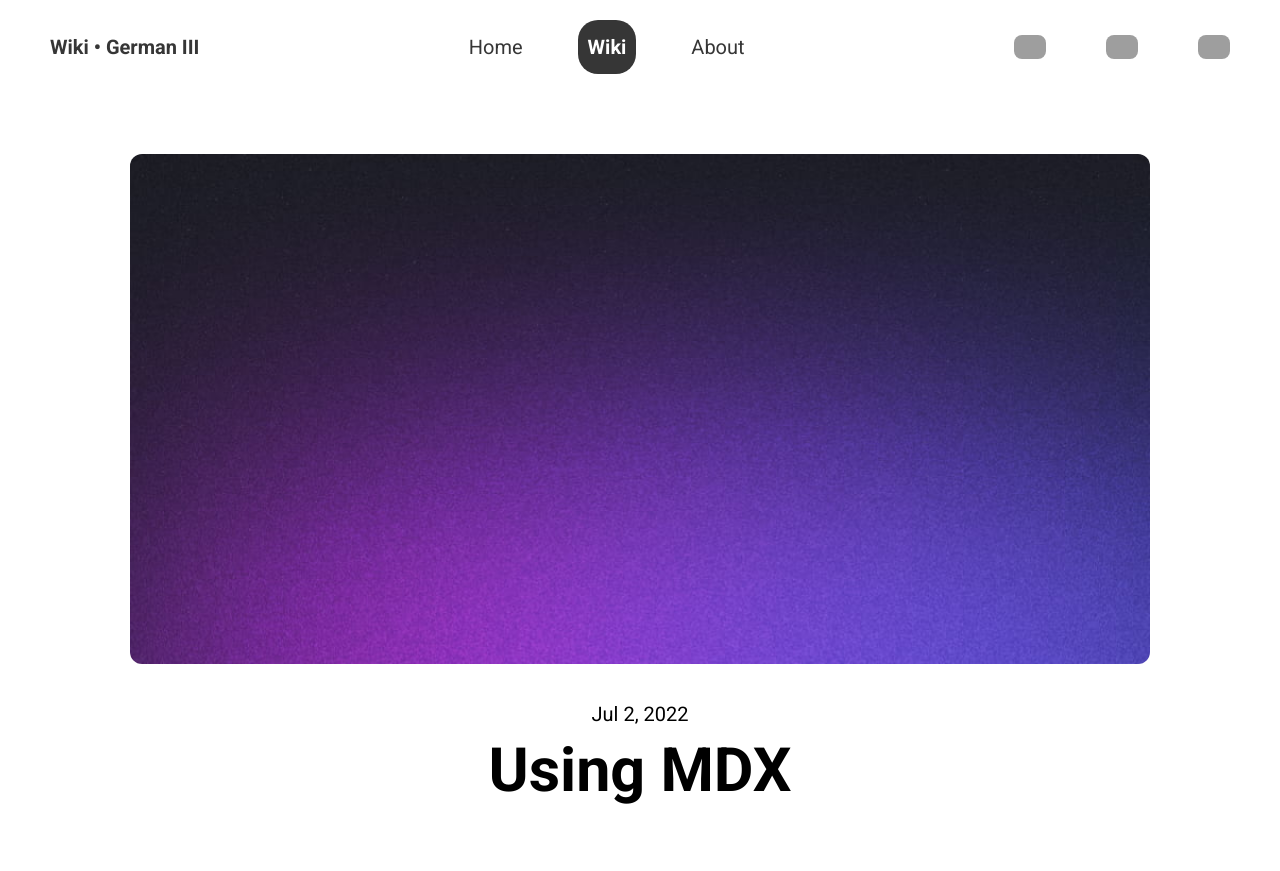
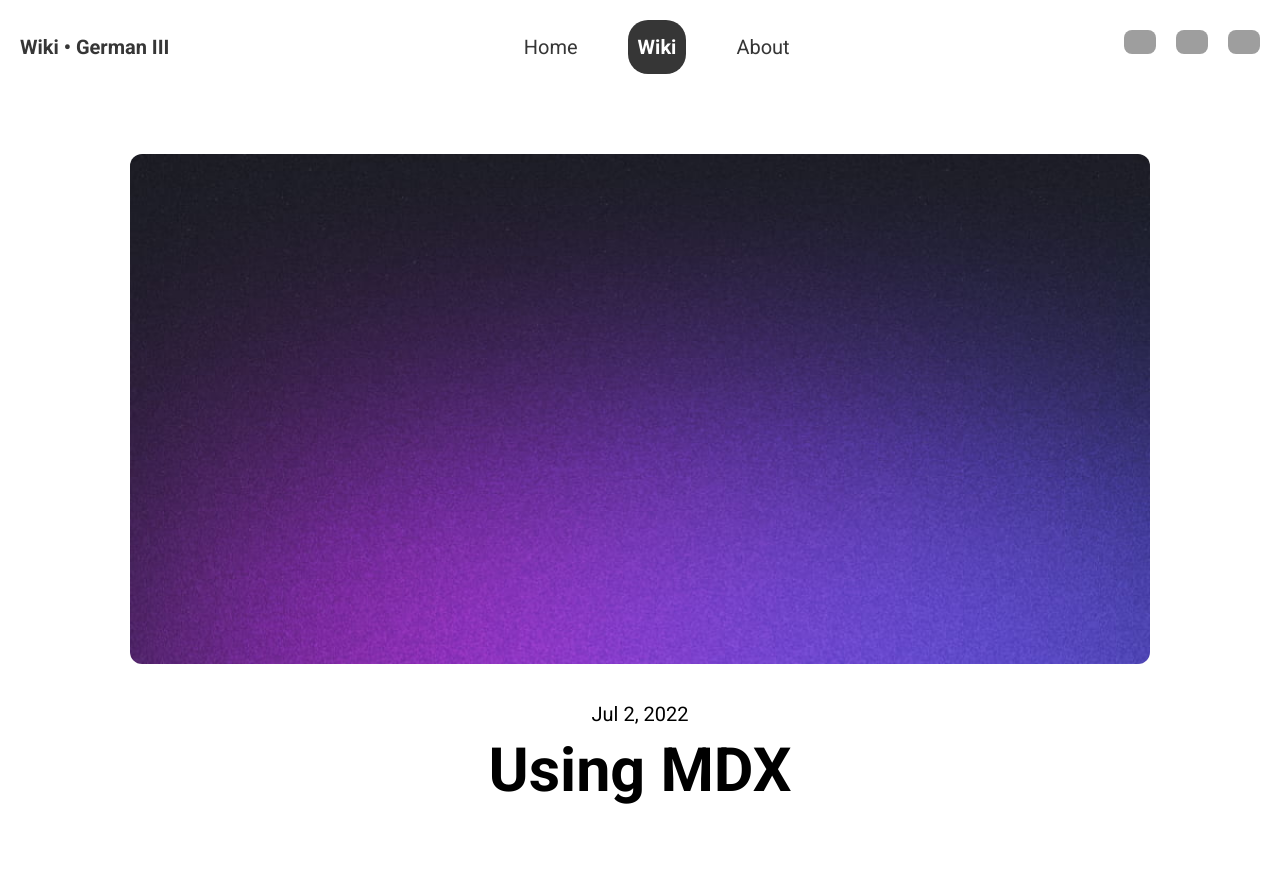
Before and after one commit to germaniii-com/blog.germaniii.com, an Astro site: page /blog/using-mdx in a window 1280 px wide. Shown: the top 871 px of the page. Built offline with nearby package versions, Linux system fonts and the light colour scheme; Astro itself is replaced by a stand-in of ours; grey boxes are pictures that could not be loaded.

Commit message:
[Refactor] organization of styles and css

```diff
--- a/src/components/BaseHead.astro
+++ b/src/components/BaseHead/index.astro
@@ -1,7 +1,7 @@
 ---
 // Import the global.css file here so that it is included on
 // all pages through the use of the <BaseHead /> component.
-import '../styles/global.css';
+import '../../styles/global.css';
 
 interface Props {
 	title: string;
--- /dev/null
+++ b/src/components/Footer/index.css
@@ -0,0 +1,22 @@
+footer {
+	padding: 2em 1em 6em 1em;
+	background: linear-gradient(var(--gray-gradient)) no-repeat;
+	color: rgb(var(--gray));
+	text-align: center;
+
+	.social-links {
+		display: flex;
+		justify-content: center;
+		gap: 1em;
+		margin-top: 1em;
+	}
+
+	.social-links a {
+		text-decoration: none;
+		color: rgb(var(--gray));
+	}
+
+	.social-links a:hover {
+		color: rgb(var(--gray-dark));
+	}
+}
--- a/src/components/Header.astro
+++ /dev/null
@@ -1,79 +0,0 @@
----
-import HeaderLink from './HeaderLink.astro';
-import { SITE_TITLE } from '../consts';
----
-
-<header>
-	<nav>
-		<h2><a href="https://germaniii.com">{SITE_TITLE}</a></h2>
-		<div class="internal-links">
-			<HeaderLink href="/">Home</HeaderLink>
-			<HeaderLink href="/blog">Wiki</HeaderLink>
-			<HeaderLink href="/about">About</HeaderLink>
-		</div>
-		<div class="social-links">
-			<a href="https://www.linkedin.com/in/german-iii-felisarta-648b9420b" target="_blank">
-				<span class="sr-only">Follow Me on LinkedIn</span>
-				<img width="32" height="32" src="icons/linkedin.svg"/>
-			</a>
-			<a href="https://gitlab.com/germaniiifelisarta" target="_blank">
-				<span class="sr-only">My Gitlab repo</span>
-				<img width="32" height="32" src="icons/gitlab.svg"/>
-			</a>
-			<a href="https://github.com/germaniii" target="_blank">
-				<span class="sr-only">My GitHub repo</span>
-				<img width="32" height="32" src="icons/github.svg"/>
-			</a>
-		</div>
-	</nav>
-</header>
-<style>
-	header {
-		margin: 0;
-		padding: 0 1em;
-		background: white;
-		box-shadow: 0 2px 8px rgba(var(--black), 5%);
-	}
-	h2 {
-		margin: 0;
-		font-size: 1em;
-	}
-
-	h2 a,
-	h2 a.active {
-		text-decoration: none;
-	}
-	nav {
-		display: flex;
-		align-items: center;
-		justify-content: space-between;
-	}
-	nav a {
-		margin: 1em;
-		padding: 0.5em;
-		color: var(--black);
-		text-decoration: none;
-		border-radius: 1em;
-	}
-	nav a.active {
-		text-decoration: none;
-		color: white;
-		background: var(--black);
-	}
-	nav a.active:hover {
-		background: var(--black);
-	}
-	nav a:hover {
-		color: white;
-		background: var(--black-hover);
-	}
-	.social-links,
-	.social-links a {
-		display: flex;
-	}
-	@media (max-width: 720px) {
-		.social-links {
-			display: none;
-		}
-	}
-</style>
--- /dev/null
+++ b/src/components/Header/index.astro
@@ -0,0 +1,26 @@
+---
+import HeaderLink from '../HeaderLink/index.astro';
+import { SITE_TITLE, socialLinks } from '../../consts';
+
+import './index.css';
+---
+
+<header>
+	<nav>
+		<a class="site-title" href="https://blog.germaniii.com">{SITE_TITLE}</a>
+		<div class="internal-links">
+			<HeaderLink href="/">Home</HeaderLink>
+			<HeaderLink href="/blog">Wiki</HeaderLink>
+			<HeaderLink href="/about">About</HeaderLink>
+		</div>
+		<div class="social-links">
+			{socialLinks.map(social => (
+			<a href={social.link} target="_blank">
+				<span class="sr-only">{social.description}</span>
+				<img width="32" height="32" src={social.image}/>
+			</a>
+				)
+			)}
+		</div>
+	</nav>
+</header>
--- /dev/null
+++ b/src/components/Header/index.css
@@ -0,0 +1,82 @@
+header {
+	margin: 0;
+	padding: 0 1em;
+	background: white;
+	box-shadow: 0 2px 8px rgba(var(--black), 5%);
+
+	.site-title {
+		display: none;
+		text-decoration: none;
+		font-weight: bolder;
+		font-size: 1em;
+		color: var(--black);
+	}
+
+	.internal-links {
+		display: flex;
+		width: 100%;
+		justify-content: center;
+
+		a {
+			display: inline-block;
+			margin: 1em;
+			padding: 0.5em;
+			color: var(--black);
+			text-decoration: none;
+			border-radius: 1em;
+		}
+
+		a.active {
+			text-decoration: none;
+			color: white;
+			background: var(--black);
+		}
+
+		a.active:hover {
+			background: var(--black);
+		}
+
+		a:hover {
+			color: white;
+			background: var(--black-hover);
+		}
+	}
+
+	.social-links {
+		display: none;
+
+		a {
+			min-width: 32px;
+			min-height: 32px;
+		}
+	}
+}
+
+
+@media only screen and (min-width: 720px) {
+
+	header {
+		.site-title {
+			display: initial;
+			text-wrap: nowrap;
+			margin-right: 1em;
+		}
+
+		nav {
+			display: flex;
+			align-items: center;
+			justify-content: space-between;
+		}
+
+		.social-links {
+			display: flex;
+			gap: 1em;
+			justify-content: end;
+		}
+
+		.internal-links {
+			display: flex;
+			justify-content: center;
+		}
+	}
+}
--- a/src/components/HeaderLink.astro
+++ b/src/components/HeaderLink/index.astro
@@ -1,5 +1,6 @@
 ---
 import type { HTMLAttributes } from 'astro/types';
+import './index.css';
 
 type Props = HTMLAttributes<'a'>;
 
@@ -13,11 +14,3 @@ const isActive = href === pathname || href === '/' + subpath?.[0];
 <a href={href} class:list={[className, { active: isActive }]} {...props}>
 	<slot />
 </a>
-<style>
-	a {
-		display: inline-block;
-	}
-	a.active {
-		font-weight: bolder;
-	}
-</style>
--- /dev/null
+++ b/src/components/HeaderLink/index.css
@@ -0,0 +1,8 @@
+a {
+	display: inline-block;
+	text-align: center;
+}
+
+a.active {
+	font-weight: bolder;
+}
--- a/src/consts.ts
+++ b/src/consts.ts
@@ -1,3 +1,21 @@
 export const SITE_TITLE = "Wiki • German III";
 export const SITE_DESCRIPTION =
   "This is a wiki of German III containing all learnings and experiences for future reference.";
+
+export const socialLinks = [
+  {
+    link: "https://www.linkedin.com/in/german-iii-felisarta-648b9420b",
+    description: "Follow Me on LinkedIn",
+    image: "icons/linkedin.svg",
+  },
+  {
+    link: "https://gitlab.com/germaniiifelisarta",
+    description: "My Gitlab repo",
+    image: "icons/gitlab.svg",
+  },
+  {
+    link: "https://github.com/germaniii",
+    description: "My Github repo",
+    image: "icons/github.svg",
+  },
+];
--- a/src/content/blog/using-mdx.mdx
+++ b/src/content/blog/using-mdx.mdx
@@ -18,7 +18,7 @@ If you have existing content authored in MDX, this integration will hopefully ma
 Here is how you import and use a UI component inside of MDX.
 When you open this page in the browser, you should see the clickable button below.
 
-import HeaderLink from '../../components/HeaderLink.astro';
+import HeaderLink from '../../components/HeaderLink/index.astro';
 
 <HeaderLink href="#" onclick="alert('clicked!')">
 	Embedded component in MDX
--- a/src/layouts/BlogPost.astro
+++ /dev/null
@@ -1,85 +0,0 @@
----
-import type { CollectionEntry } from 'astro:content';
-import BaseHead from '../components/BaseHead.astro';
-import Header from '../components/Header.astro';
-import Footer from '../components/Footer.astro';
-import FormattedDate from '../components/FormattedDate.astro';
-
-type Props = CollectionEntry<'blog'>['data'];
-
-const { title, description, pubDate, updatedDate, heroImage } = Astro.props;
----
-
-<html lang="en">
-	<head>
-		<BaseHead title={title} description={description} />
-		<style>
-			main {
-				width: calc(100% - 2em);
-				max-width: 100%;
-				margin: 0;
-			}
-			.hero-image {
-				width: 100%;
-			}
-			.hero-image img {
-				display: block;
-				margin: 0 auto;
-				border-radius: 12px;
-				box-shadow: var(--box-shadow);
-			}
-			.prose {
-				width: 720px;
-				max-width: calc(100% - 2em);
-				margin: auto;
-				padding: 1em;
-				color: rgb(var(--gray-dark));
-			}
-			.title {
-				margin-bottom: 1em;
-				padding: 1em 0;
-				text-align: center;
-				line-height: 1;
-			}
-			.title h1 {
-				margin: 0 0 0.5em 0;
-			}
-			.date {
-				margin-bottom: 0.5em;
-				color: rgb(var(--gray));
-			}
-			.last-updated-on {
-				font-style: italic;
-			}
-		</style>
-	</head>
-
-	<body>
-		<Header />
-		<main>
-			<article>
-				<div class="hero-image">
-					{heroImage && <img width={1020} height={510} src={heroImage} alt="" />}
-				</div>
-				<div class="prose">
-					<div class="title">
-						<div class="date">
-							<FormattedDate date={pubDate} />
-							{
-								updatedDate && (
-									<div class="last-updated-on">
-										Last updated on <FormattedDate date={updatedDate} />
-									</div>
-								)
-							}
-						</div>
-						<h1>{title}</h1>
-						<hr />
-					</div>
-					<slot />
-				</div>
-			</article>
-		</main>
-		<Footer />
-	</body>
-</html>
--- /dev/null
+++ b/src/layouts/BlogPost/index.astro
@@ -0,0 +1,46 @@
+---
+import type { CollectionEntry } from 'astro:content';
+import BaseHead from '../../components/BaseHead/index.astro';
+import Header from '../../components/Header/index.astro';
+import Footer from '../../components/Footer/index.astro';
+import FormattedDate from '../../components/FormattedDate/index.astro';
+import './index.css';
+
+type Props = CollectionEntry<'blog'>['data'];
+
+const { title, description, pubDate, updatedDate, heroImage } = Astro.props;
+---
+
+<html lang="en">
+	<head>
+		<BaseHead title={title} description={description} />
+	</head>
+	<body>
+		<Header />
+		<main>
+			<article>
+				<div class="hero-image">
+					{heroImage && <img width={1020} height={510} src={heroImage} alt="" />}
+				</div>
+				<div class="prose">
+					<div class="title">
+						<div class="date">
+							<FormattedDate date={pubDate} />
+							{
+								updatedDate && (
+									<div class="last-updated-on">
+										Last updated on <FormattedDate date={updatedDate} />
+									</div>
+								)
+							}
+						</div>
+						<h1>{title}</h1>
+						<hr />
+					</div>
+					<slot />
+				</div>
+			</article>
+		</main>
+		<Footer />
+	</body>
+</html>
--- /dev/null
+++ b/src/layouts/BlogPost/index.css
@@ -0,0 +1,44 @@
+main {
+	width: calc(100% - 2em);
+	max-width: 100%;
+	margin: 0;
+}
+
+.hero-image {
+	width: 100%;
+}
+
+.hero-image img {
+	display: block;
+	margin: 0 auto;
+	border-radius: 12px;
+	box-shadow: var(--box-shadow);
+}
+
+.prose {
+	width: 720px;
+	max-width: calc(100% - 2em);
+	margin: auto;
+	padding: 1em;
+	color: rgb(var(--gray-dark));
+}
+
+.title {
+	margin-bottom: 1em;
+	padding: 1em 0;
+	text-align: center;
+	line-height: 1;
+}
+
+.title h1 {
+	margin: 0 0 0.5em 0;
+}
+
+.date {
+	margin-bottom: 0.5em;
+	color: rgb(var(--gray));
+}
+
+.last-updated-on {
+	font-style: italic;
+}
--- a/src/pages/about.astro
+++ b/src/pages/about.astro
@@ -1,5 +1,5 @@
 ---
-import Layout from '../layouts/BlogPost.astro';
+import Layout from '../layouts/BlogPost/index.astro';
 ---
 
 <Layout
--- a/src/pages/blog/[...slug].astro
+++ b/src/pages/blog/[...slug].astro
@@ -1,6 +1,6 @@
 ---
 import { type CollectionEntry, getCollection } from 'astro:content';
-import BlogPost from '../../layouts/BlogPost.astro';
+import BlogPost from '../../layouts/BlogPost/index.astro';
 
 export async function getStaticPaths() {
 	const posts = await getCollection('blog');
--- a/src/pages/blog/index.astro
+++ b/src/pages/blog/index.astro
@@ -1,10 +1,11 @@
 ---
-import BaseHead from '../../components/BaseHead.astro';
-import Header from '../../components/Header.astro';
-import Footer from '../../components/Footer.astro';
+import BaseHead from '../../components/BaseHead/index.astro';
+import Header from '../../components/Header/index.astro';
+import Footer from '../../components/Footer/index.astro';
 import { SITE_TITLE, SITE_DESCRIPTION } from '../../consts';
 import { getCollection } from 'astro:content';
-import FormattedDate from '../../components/FormattedDate.astro';
+import FormattedDate from '../../components/FormattedDate/index.astro';
+import './index.css';
 
 const posts = (await getCollection('blog')).sort(
 	(a, b) => a.data.pubDate.valueOf() - b.data.pubDate.valueOf()
@@ -15,75 +16,6 @@ const posts = (await getCollection('blog')).sort(
 <html lang="en">
 	<head>
 		<BaseHead title={SITE_TITLE} description={SITE_DESCRIPTION} />
-		<style>
-			main {
-				width: 960px;
-			}
-			ul {
-				display: flex;
-				flex-wrap: wrap;
-				gap: 2rem;
-				list-style-type: none;
-				margin: 0;
-				padding: 0;
-			}
-			ul li {
-				width: calc(50% - 1rem);
-			}
-			ul li * {
-				text-decoration: none;
-				transition: 0.2s ease;
-			}
-			ul li:first-child {
-				width: 100%;
-				margin-bottom: 1rem;
-				text-align: center;
-			}
-			ul li:first-child img {
-				width: 100%;
-			}
-			ul li:first-child .title {
-				font-size: 2.369rem;
-			}
-			ul li img {
-				margin-bottom: 0.5rem;
-				border-radius: 12px;
-			}
-			ul li a {
-				display: block;
-			}
-			.title {
-				margin: 0;
-				color: rgb(var(--black));
-				line-height: 1;
-			}
-			.date {
-				margin: 0;
-				color: rgb(var(--gray));
-			}
-			ul li a:hover h4,
-			ul li a:hover .date {
-				color: rgb(var(--accent));
-			}
-			ul a:hover img {
-				box-shadow: var(--box-shadow);
-			}
-			@media (max-width: 720px) {
-				ul {
-					gap: 0.5em;
-				}
-				ul li {
-					width: 100%;
-					text-align: center;
-				}
-				ul li:first-child {
-					margin-bottom: 0;
-				}
-				ul li:first-child .title {
-					font-size: 1.563em;
-				}
-			}
-		</style>
 	</head>
 	<body>
 		<Header />
--- /dev/null
+++ b/src/pages/blog/index.css
@@ -0,0 +1,83 @@
+main {
+	width: 960px;
+}
+
+ul {
+	display: flex;
+	flex-wrap: wrap;
+	gap: 2rem;
+	list-style-type: none;
+	margin: 0;
+	padding: 0;
+}
+
+ul li {
+	width: calc(50% - 1rem);
+}
+
+ul li * {
+	text-decoration: none;
+	transition: 0.2s ease;
+}
+
+ul li:first-child {
+	width: 100%;
+	margin-bottom: 1rem;
+	text-align: center;
+}
+
+ul li:first-child img {
+	width: 100%;
+}
+
+ul li:first-child .title {
+	font-size: 2.369rem;
+}
+
+ul li img {
+	margin-bottom: 0.5rem;
+	border-radius: 12px;
+}
+
+ul li a {
+	display: block;
+}
+
+.title {
+	margin: 0;
+	color: rgb(var(--black));
+	line-height: 1;
+}
+
+.date {
+	margin: 0;
+	color: rgb(var(--gray));
+}
+
+ul li a:hover h4,
+ul li a:hover .date {
+	color: rgb(var(--accent));
+}
+
+ul a:hover img {
+	box-shadow: var(--box-shadow);
+}
+
+@media (max-width: 720px) {
+	ul {
+		gap: 0.5em;
+	}
+
+	ul li {
+		width: 100%;
+		text-align: center;
+	}
+
+	ul li:first-child {
+		margin-bottom: 0;
+	}
+
+	ul li:first-child .title {
+		font-size: 1.563em;
+	}
+}
--- a/src/pages/index.astro
+++ b/src/pages/index.astro
@@ -1,7 +1,7 @@
 ---
-import BaseHead from '../components/BaseHead.astro';
-import Header from '../components/Header.astro';
-import Footer from '../components/Footer.astro';
+import BaseHead from '../components/BaseHead/index.astro';
+import Header from '../components/Header/index.astro';
+import Footer from '../components/Footer/index.astro';
 import { SITE_TITLE, SITE_DESCRIPTION } from '../consts';
 ---
 
```
Also changed, not shown: src/components/Footer/index.astro (renamed from src/components/Footer.astro, +2 -21 lines), src/components/FormattedDate/index.astro (renamed from src/components/FormattedDate.astro), 1 other file.
